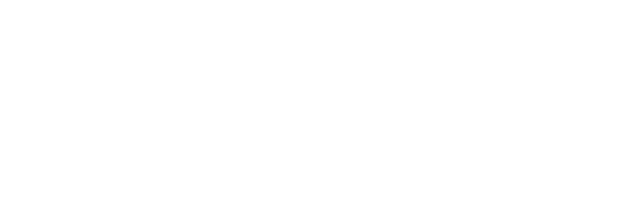
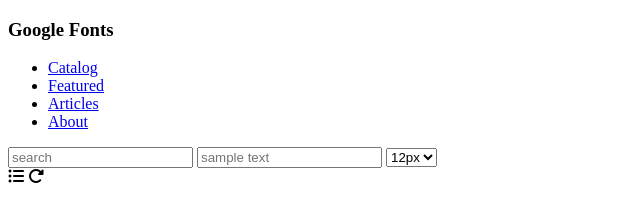
Before and after one commit to cdmims23/fav-fonts-tier-3, a website: page index.html in a window 1280 px wide. Shown: the whole page, without its empty margins (0-640 px from the left). Drawn offline with Linux system fonts and the light colour scheme.

Commit message:
Updated index.html

```diff
--- a/index.html
+++ b/index.html
@@ -5,7 +5,49 @@
 <meta charset='utf-8'>
 <meta name='viewport' content='width=device-width, initial-scale=1.0'>
 </head>
-<body>
+<body id="body">
+    <header>
+        <h3 id="logo">Google Fonts</h3>
+        <ul id="minor-nav">
+            <li class="minor-link"><a href="#">Catalog</a></li>
+            <li class="minor-link"><a href="#">Featured</a></li>
+            <li class="minor-link"><a href="#">Articles</a></li>
+            <li class="minor-link"><a href="#">About</a></li>
+        </ul>
+    </header>
+    <nav id="main-nav">
+        <div class="nav-container">
+                <input  id="search" type="text" placeholder="search">
+                <input id="sample" type="text" placeholder="sample text">
+                <select id="font-size">
+                    <option value="12px">12px</option>
+                    <option value="24px">24px</option>
+                    <option value="36px">36px</option>
+                    <option value="48px">48px</option>
+                </select>
+               <span class="button-container">
+                        <span id="color-buttons">
+                            <div class="color" id="black">
 
+                            </div>
+
+                            <div class="color" id="white">
+
+                            </div>
+                        </Span>
+                        <i class="fas fa-list-ul" id="list"></i>
+                        <i class="fas fa-redo-alt" id="refresh"></i>
+                </span>
+        </div>
+    </nav>
+
+    <main class="main-area" id="main">
+
+    </main>
+
+    <footer>
+
+    </footer>
+    <script src="https://kit.fontawesome.com/86a7cc2e6f.js" crossorigin="anonymous"></script>
 </body>
 </html>
```
